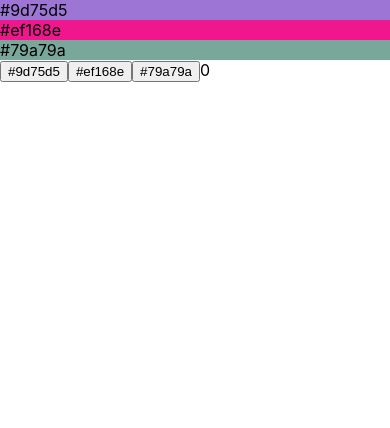
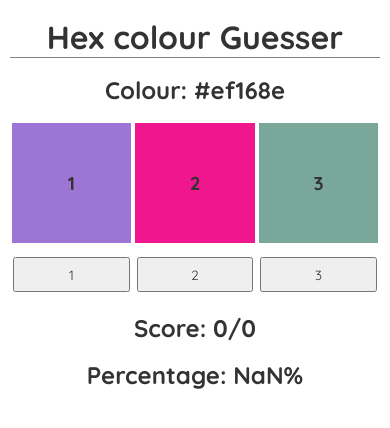
Before and after one commit to joepointon1/ColourGuesser, a React (Create React App) app: page / in a window 390 px wide. Shown: the top 428 px of the page. Built offline with nearby package versions, Linux system fonts and the light colour scheme; the HTML template or start-up script is replaced by a standard one.

Commit message:
added simple styling

```diff
--- a/src/App.js
+++ b/src/App.js
@@ -72,7 +72,7 @@ export default function App() {
     let elements = [];
     for (let i = 0; i < noAnswers; i++) {
       elements.push(
-        <ColourBlock key={i} colour={answers[i]}></ColourBlock>
+        <ColourBlock key={i} id={i} colour={answers[i]}></ColourBlock>
         //   <div key={i} style={{ backgroundColor: answers[i], width: "100%" }}>
         //   {answers[i]}
         // </div>
@@ -83,9 +83,14 @@ export default function App() {
 
   return (
     <div className="App">
-      {renderColourBlocks()}
-      {renderButtons()}
-      {score}
+      <header>
+        <h1>Hex colour Guesser</h1>
+      </header>
+      <h2>Colour: {answers[correctAnswer]}</h2>
+      <div className="colour-blocks">{renderColourBlocks()}</div>
+      <div className="answer-buttons">{renderButtons()}</div>
+      <h2>Score: {`${score}/${qNumber - 1}`}</h2>
+      <h2>Percentage: {`${Math.round((score / (qNumber - 1)) * 100)}%`}</h2>
     </div>
   );
 }
--- a/src/Components/AnswerButton.js
+++ b/src/Components/AnswerButton.js
@@ -1,7 +1,7 @@
 
 function AnswerButton({colour, verifyAnswer, id}) {
     return (
-        <button onClick={()=>verifyAnswer(id)}>{colour}</button>
+        <button className="answer-button" onClick={()=>verifyAnswer(id)}>{id+1}</button>
      );
 }
 
--- a/src/Components/ColourBlock.js
+++ b/src/Components/ColourBlock.js
@@ -1,5 +1,5 @@
-function ColourBlock({ colour }) {
-  return <div style={{ backgroundColor: colour, width: "100%" }}>{colour}</div>;
+function ColourBlock({ colour, id }) {
+  return <div style={{ backgroundColor: colour }}><h3>{id+1}</h3></div>;
 }
 
 export default ColourBlock;
--- a/src/index.css
+++ b/src/index.css
@@ -1,13 +1,133 @@
+@import url("https://fonts.googleapis.com/css2?family=Quicksand:wght@300;400;500;600;700&display=swap");
+
 body {
   margin: 0;
-  font-family: -apple-system, BlinkMacSystemFont, 'Segoe UI', 'Roboto', 'Oxygen',
-    'Ubuntu', 'Cantarell', 'Fira Sans', 'Droid Sans', 'Helvetica Neue',
+  font-family: -apple-system, BlinkMacSystemFont, "Segoe UI", "Roboto", "Oxygen",
+    "Ubuntu", "Cantarell", "Fira Sans", "Droid Sans", "Helvetica Neue",
     sans-serif;
   -webkit-font-smoothing: antialiased;
   -moz-osx-font-smoothing: grayscale;
 }
 
 code {
-  font-family: source-code-pro, Menlo, Monaco, Consolas, 'Courier New',
+  font-family: source-code-pro, Menlo, Monaco, Consolas, "Courier New",
     monospace;
 }
+
+html {
+  box-sizing: border-box;
+}
+*,
+*:before,
+*:after {
+  box-sizing: inherit;
+}
+
+*{
+  margin: 0;
+ padding: 0;
+ font-family: "Quicksand";
+  color: #333;
+}
+
+.colour-blocks {
+  display: flex;
+  flex-direction: row;
+  width: 60vw;
+  height: 20vw;
+  margin: 1vh auto 1vh auto;
+}
+
+.colour-blocks div {
+  display: flex;
+  margin: 0.5%;
+  width: 100%;
+  align-items: center;
+}
+
+.colour-blocks div h3 {
+  display: block;
+  margin: 10vw auto;
+}
+
+.answer-buttons {
+  display: flex;
+  flex-direction: row;
+  justify-content: space-around;
+  width: 60vw;
+  margin: 0 auto ;
+}
+
+.answer-buttons button {
+  width: 100%;
+  padding: 2%;
+  margin: 1%;
+}
+
+h1 {
+  text-align: center;
+}
+
+h2 {
+  text-align: center;
+
+  margin: 2vh 0;
+}
+
+header{
+  border-bottom: 1px solid grey;
+  width:40vw;
+  margin: 2vh auto;
+}
+
+
+@media only screen and (max-width: 1100px) {
+  .colour-blocks {
+    width: 65vw;
+    height: 21.666vw;
+  }
+  .answer-buttons{
+    width:65vw;
+  }
+  header{
+    width:45vw;
+  }
+}
+@media only screen and (max-width: 1000px) {
+  .colour-blocks {
+    width: 75vw;
+    height: 25vw;
+  }
+  .answer-buttons{
+    width:75vw;
+  }
+  header{
+    width:55vw;
+  }
+}
+
+@media only screen and (max-width: 900px) {
+  .colour-blocks {
+    width: 85vw;
+    height: 28.333vw
+  }
+  .answer-buttons{
+    width:85vw;
+  }
+  header{
+    width:65vw;
+  }
+}
+
+@media only screen and (max-width: 800px) {
+  .colour-blocks {
+    width: 95vw;
+    height: 31.666vw;
+  }
+  .answer-buttons{
+    width:95vw;
+  }
+  header{
+    width:95vw;
+  }
+}
```
